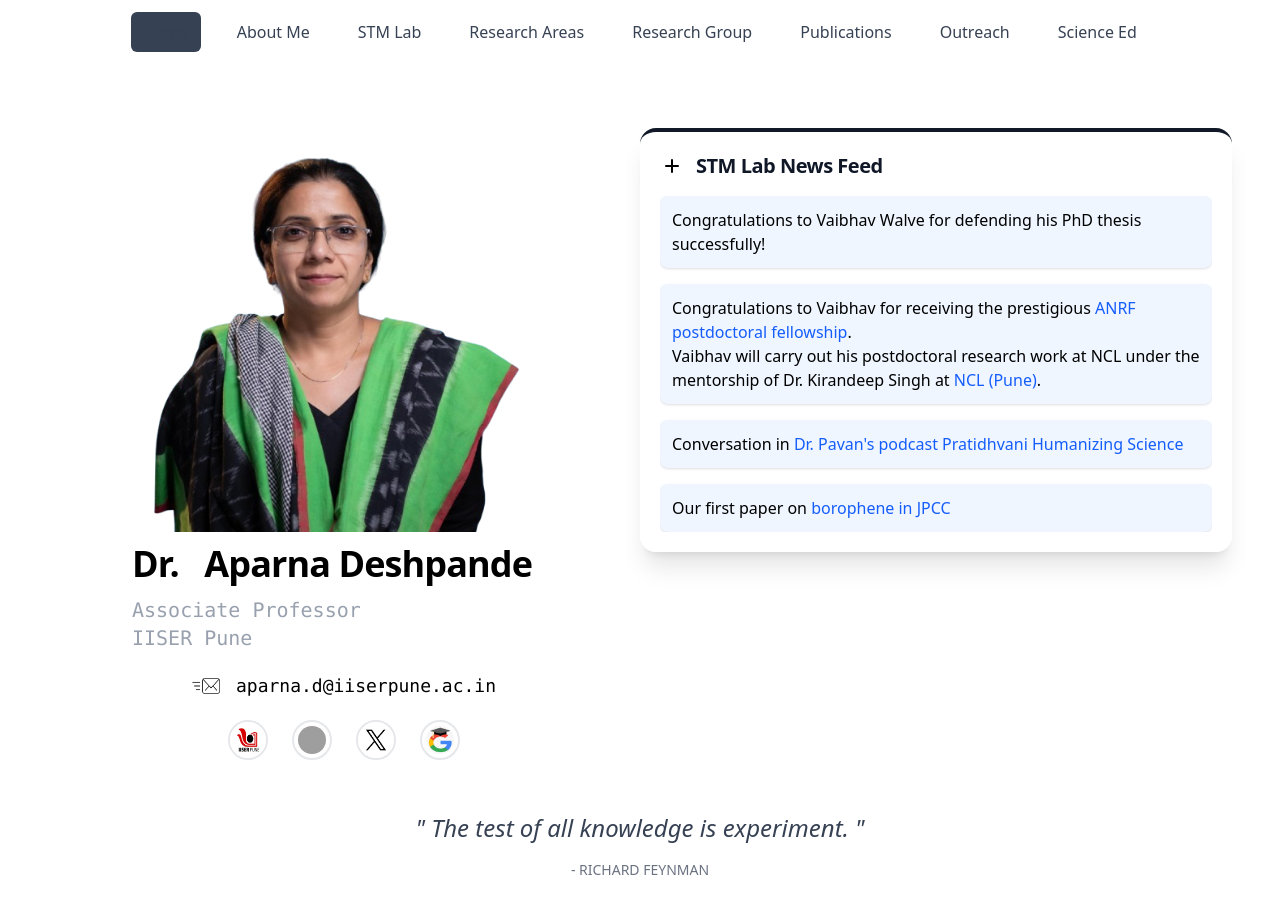
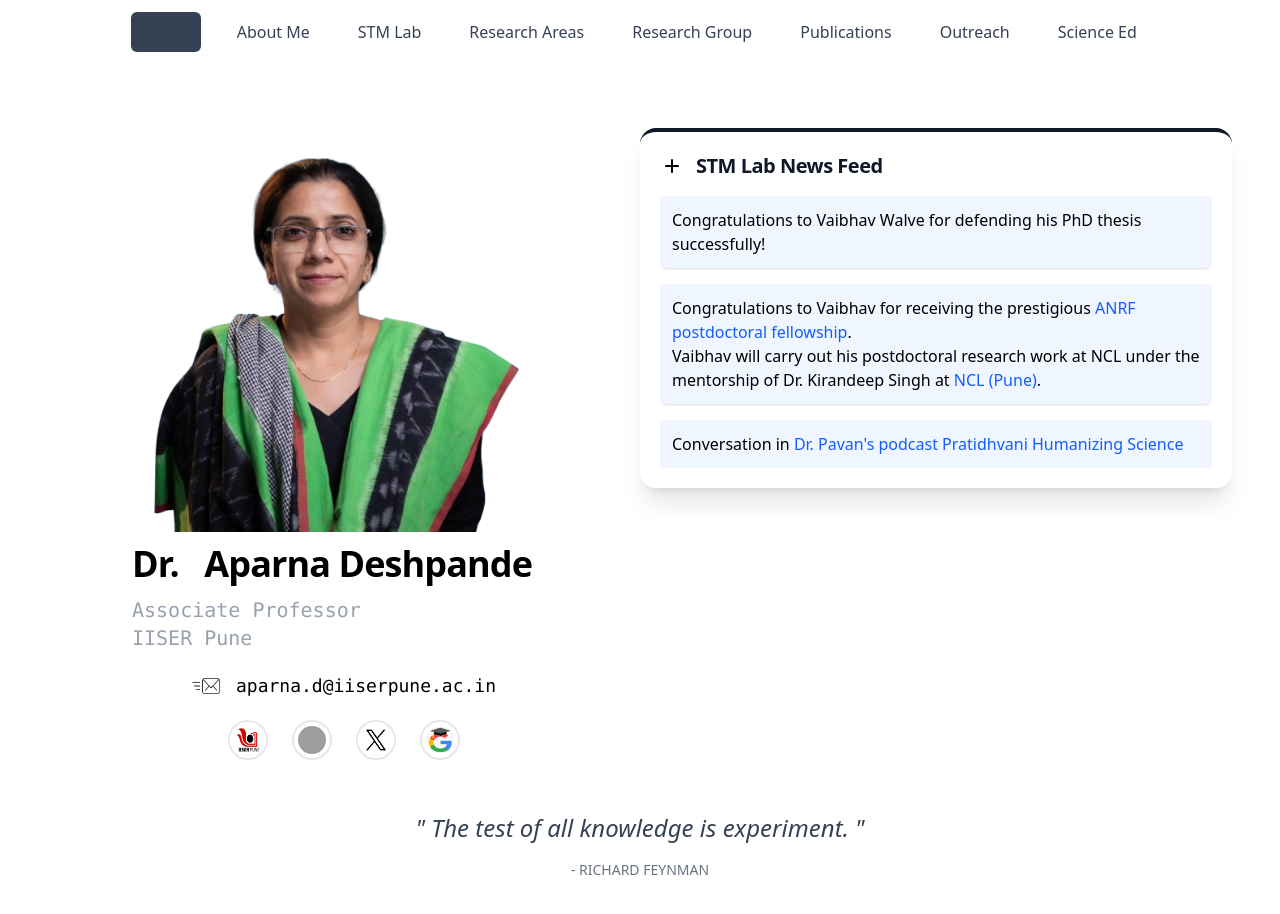
Before and after one commit to nextgenprogrammer/aparna-new, a Vue app in the folder AparnaDeshpande-IISER/: page / in a window 1280 px wide. Shown: the top 914 px of the page. Built offline with nearby package versions, Linux system fonts and the light colour scheme; grey boxes are pictures that could not be loaded; the HTML template or start-up script is replaced by a standard one.

Commit message:
some final changes

```diff
--- a/AparnaDeshpande-IISER/src/components/BulletinBoard.vue
+++ b/AparnaDeshpande-IISER/src/components/BulletinBoard.vue
@@ -25,9 +25,6 @@
         <li class="bg-blue-50 rounded-lg shadow p-3">
           Conversation in <a href="https://www.youtube.com/watch?v=1hkg2OmUc2A&t=14s" target="_blank" rel="noopener" class="transition text-blue-600 hover:underline">Dr. Pavan's podcast Pratidhvani Humanizing Science</a>
         </li>
-        <li class="bg-blue-50 rounded-lg shadow p-3">
-          Our first paper on&nbsp;<a href="https://pubs.acs.org/doi/10.1021/acs.jpcc.4c00497" target="_blank" rel="noopener" class="transition text-blue-600 hover:underline">borophene in JPCC</a>
-        </li>
       </ul>
     </div>
   </div>
```
